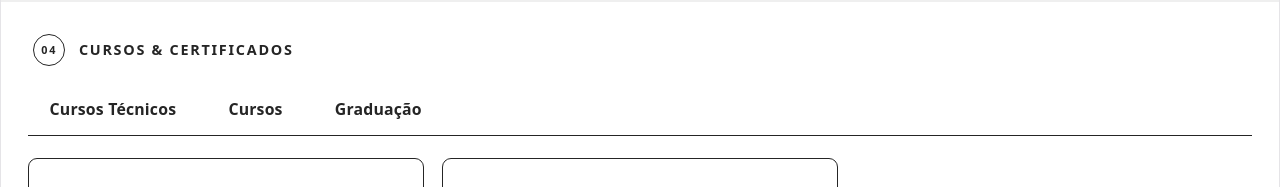
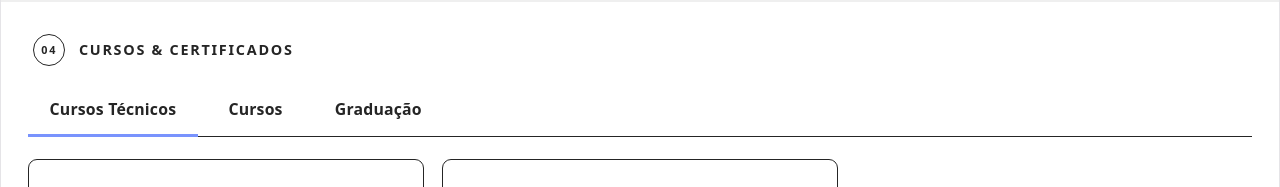
Before and after one commit to natali-schers/natali-schers.github.io, a React (Vite) app: page / in a window 1280 px wide. Shown: the part 2270-2457 px from the top of the page. Built offline with nearby package versions, Linux system fonts and the light colour scheme.

Commit message:
style: update styling for credential tabs and sub-tabs

```diff
--- a/src/components/Credentials/Credentials.css
+++ b/src/components/Credentials/Credentials.css
@@ -26,12 +26,14 @@
   padding: 0.65rem 1.2rem;
   font-size: 0.88rem;
   font-weight: 600;
-  border-bottom: 2px solid transparent;
+  border-bottom: 3px solid transparent;
   margin-bottom: -1px;
   border-radius: 0;
-  transition:
-    color 160ms ease,
-    border-color 160ms ease;
+  transition: border-color 160ms ease;
+
+  &.active {
+    border-color: var(--color-accent);
+  }
 }
 
 .credential-subtabs {
@@ -65,14 +67,15 @@
   width: 1.3rem;
   height: 1.3rem;
   border-radius: 50%;
-  background: oklch(0% 0 0 / 0.08);
+  background: var(--color-accent-soft);
   font-size: 0.65rem;
   font-weight: 700;
   font-variant-numeric: tabular-nums;
 }
 
 .credential-subtab.active .subtab-count {
-  background: oklch(0% 0 0 / 0.12);
+ background: var(--color-accent);
+ color: #fff;
 }
 
 .credential-list {
--- a/src/index.css
+++ b/src/index.css
@@ -9,7 +9,7 @@
 
   /* Cores de destaque */
   --color-accent: #7993fd;
-  --color-accent-soft: #ebefff;
+  --color-accent-soft: #e1e6fb;
 
   /* Cores dos botoes */
   --color-button-primary-bg: #252525;
```
